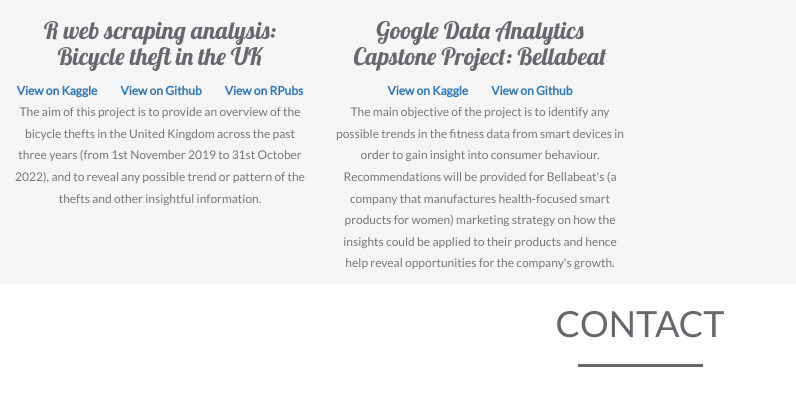
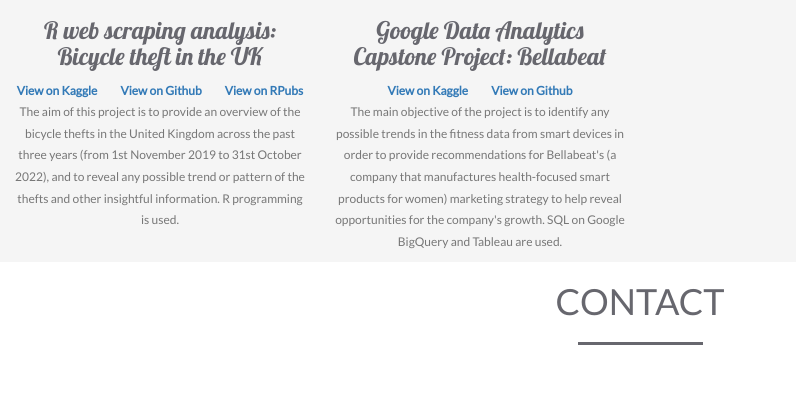
Before and after one commit to samuel-lam1/samuel-lam1.github.io, a plain HTML site: page index.html in a window 1280 px wide. Shown: the part 1837-2242 px from the top of the page, without its empty margins (0-796 px from the left). Drawn offline with nearby package versions, Linux system fonts and the light colour scheme; a web font is replaced by a local one.

Commit message:
Update index.html

```diff
--- a/index.html
+++ b/index.html
@@ -255,7 +255,7 @@
 			<strong>View on RPubs</strong></a>
 
 		    <br>
-        	    The aim of this project is to provide an overview of the bicycle thefts in the United Kingdom across the past three years (from 1st November 2019 to 31st October 2022), and to reveal any possible trend or pattern of the thefts and other insightful information.
+        	    The aim of this project is to provide an overview of the bicycle thefts in the United Kingdom across the past three years (from 1st November 2019 to 31st October 2022), and to reveal any possible trend or pattern of the thefts and other insightful information. R programming is used.
 		  </p>
             </div>
 
@@ -270,7 +270,7 @@
 	          <a href = "https://samuel-lam1.github.io/Google_data_analytics_capstone_project_bellabeat/">
 			<strong>View on Github</strong></a>
 		    <br>
-        	    The main objective of the project is to identify any possible trends in the fitness data from smart devices in order to gain insight into consumer behaviour. Recommendations will be provided for Bellabeat's (a company that manufactures health-focused smart products for women) marketing strategy on how the insights could be applied to their products and hence help reveal opportunities for the company's growth.
+        	    The main objective of the project is to identify any possible trends in the fitness data from smart devices in order to provide recommendations for Bellabeat's (a company that manufactures health-focused smart products for women) marketing strategy to help reveal opportunities for the company's growth. SQL on Google BigQuery and Tableau are used.
 		  </p>
             </div>
  </div>
```
